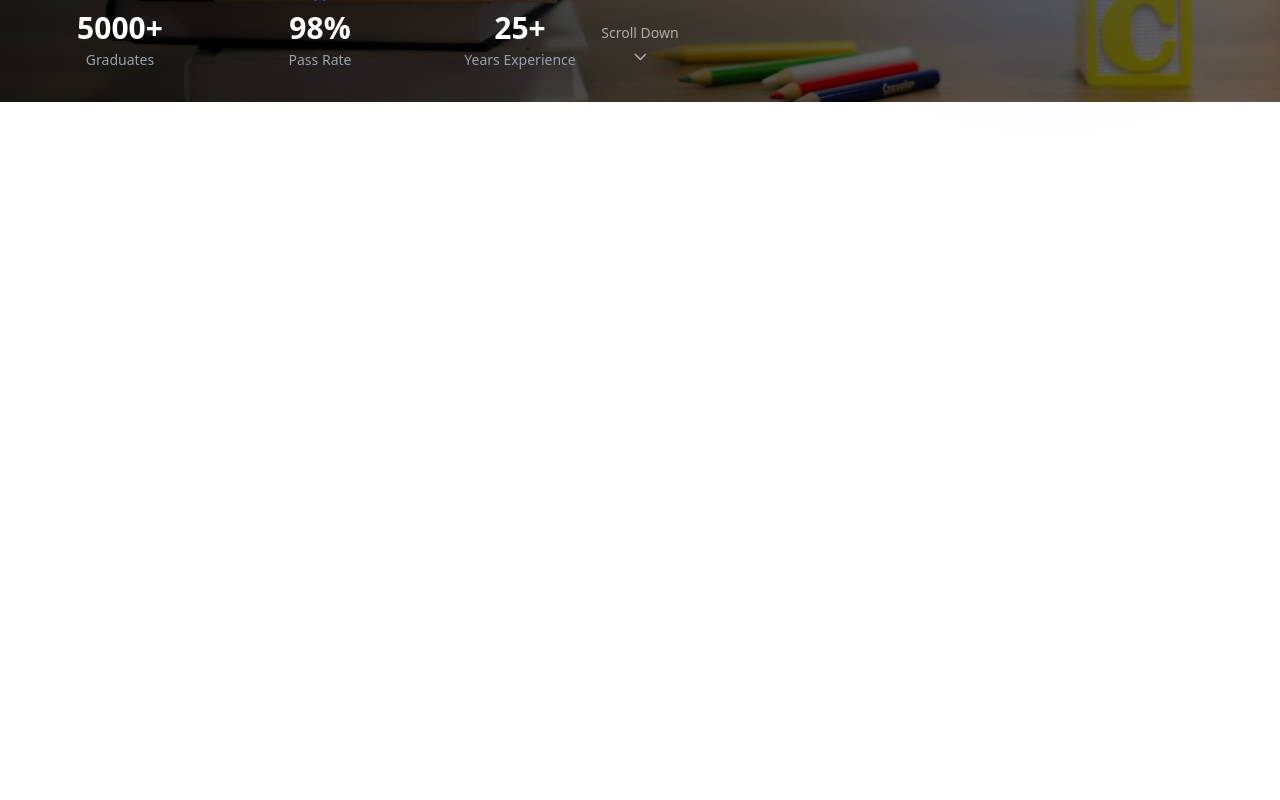
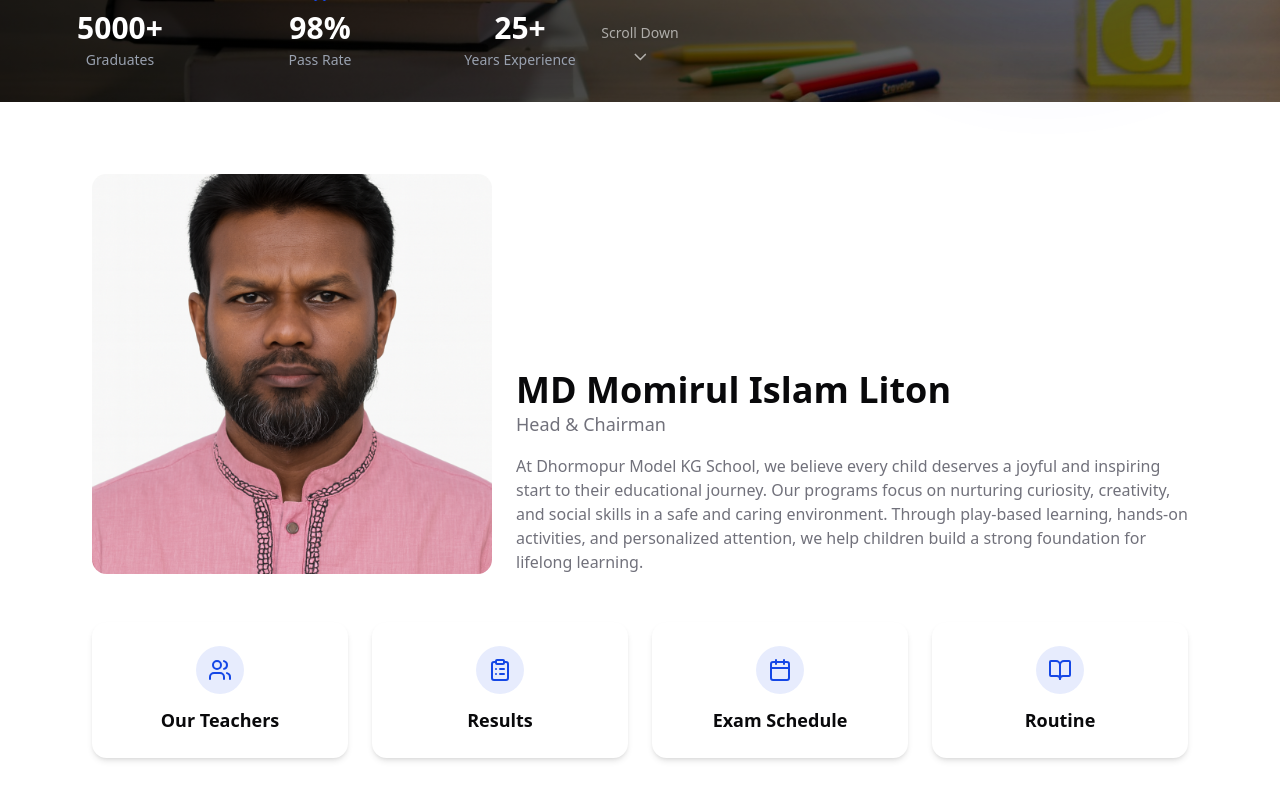
Before and after one commit to pmppiyas/EMS_School_Frontend, a Next.js app: page / in a window 1280 px wide. Shown: the part 612-1412 px from the top of the page. Before the commit the page ends 800 px from the top, so only its background shows below. Built offline with nearby package versions, Linux system fonts and the light colour scheme.

Commit message:
add: information

```diff
--- a/src/app/(commonLayout)/page.tsx
+++ b/src/app/(commonLayout)/page.tsx
@@ -1,9 +1,11 @@
-import HeroSection from '@/app/components/module/home/hero';
+import { default as HeroSection, } from '@/app/components/module/home/hero';
+import Information from '@/app/components/module/home/Information';
 
 export default function Home() {
   return (
     <div className='flex flex-col items-center  justify-center  w-full mx-auto space-y-10'>
       <HeroSection />
+      <Information />
     </div>
   );
 }
--- /dev/null
+++ b/src/app/components/module/home/Information.tsx
@@ -0,0 +1,51 @@
+"use client";
+
+import head from "@/assets/head.png";
+import { BookOpen, Calendar, ClipboardList, Users } from "lucide-react";
+import Image from "next/image";
+import Link from "next/link";
+
+const Information = () => {
+  const cards = [
+    { title: "Our Teachers", icon: <Users className="w-6 h-6 text-primary" />, link: "/teachers" },
+    { title: "Results", icon: <ClipboardList className="w-6 h-6 text-primary" />, link: "/results" },
+    { title: "Exam Schedule", icon: <Calendar className="w-6 h-6 text-primary" />, link: "/exam-schedule" },
+    { title: "Routine", icon: <BookOpen className="w-6 h-6 text-primary" />, link: "/routine" },
+  ];
+
+  return (
+    <section className="py-8 ">
+      <div className="container mx-auto px-4 sm:px-6 lg:px-8">
+
+        {/* MD Info */}
+        <div className="flex flex-col lg:flex-row gap-6 mb-12">
+          <div className="shrink-0 ">
+            <Image src={head} alt="Chairman" width={400} height={300} className="rounded-xl object-cover" />
+          </div>
+          <div className="flex flex-col justify-end">
+            <div>      <h2 className="text-4xl font-bold text-foreground">MD Momirul Islam Liton</h2>
+              <p className="text-lg text-muted-foreground mb-4">Head & Chairman</p></div>
+            <p className="text-muted-foreground max-w-2xl">
+              At Dhormopur Model KG School, we believe every child deserves a joyful and inspiring start to their educational journey. Our programs focus on nurturing curiosity, creativity, and social skills in a safe and caring environment. Through play-based learning, hands-on activities, and personalized attention, we help children build a strong foundation for lifelong learning.
+            </p>
+
+          </div>
+        </div>
+
+        {/* Quick Links Cards */}
+        <div className="grid gap-6 sm:grid-cols-2 lg:grid-cols-4 mb-12">
+          {cards.map((card, idx) => (
+            <Link key={idx} href={card.link} className="flex flex-col items-center p-6 bg-card text-card-foreground rounded-xl shadow-md hover:shadow-xl transition-shadow duration-300">
+              <div className="flex items-center justify-center w-12 h-12 mb-3 rounded-full bg-primary/10">
+                {card.icon}
+              </div>
+              <h3 className="text-lg font-semibold text-foreground">{card.title}</h3>
+            </Link>
+          ))}
+        </div>
+      </div>
+    </section>
+  );
+};
+
+export default Information;
```
Also changed, not shown: src/assets/head.png (added), 1 other file (tests, documents, lock files or other folders).
